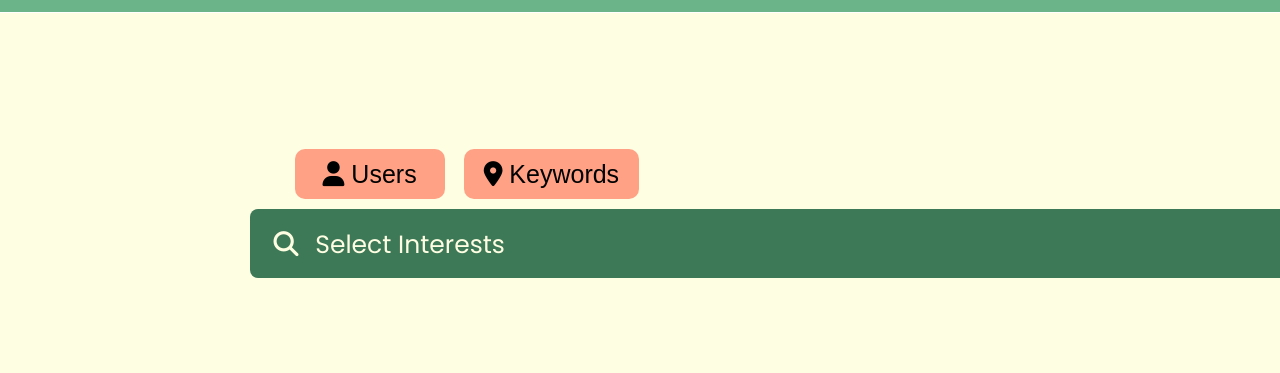
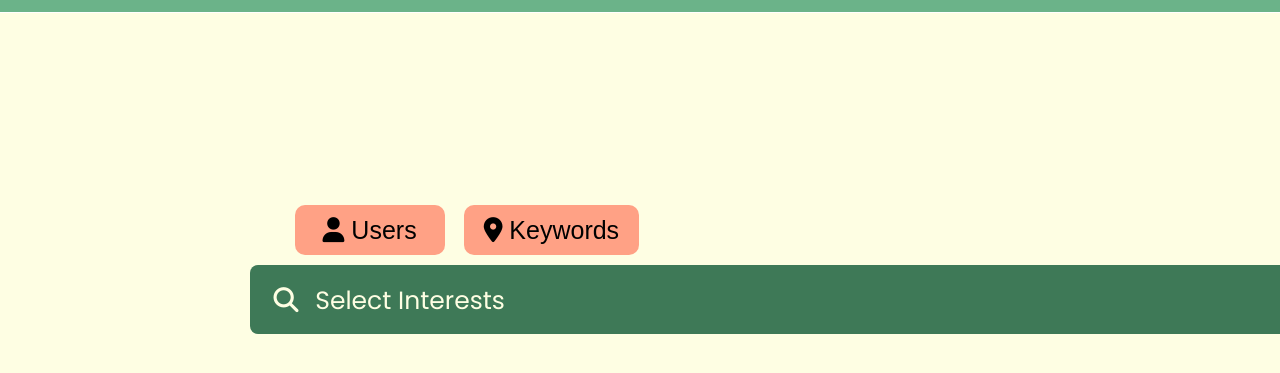
Before and after one commit to vhuynh3/Valenteer, a plain HTML site: page search-interest.html in a window 1280 px wide. Shown: the part 83-456 px from the top of the page. Drawn offline with Linux system fonts and the light colour scheme.

Commit message:
fix searchbar postioning

```diff
--- a/search-interest.css
+++ b/search-interest.css
@@ -17,7 +17,7 @@
 
 
   .container {
-    margin-top: 200px;
+    margin-top: 20%;
     margin-left: 17%;
     padding: 32px;
   }
@@ -83,7 +83,6 @@
   .select-box {
     display: flex;
     width: 1150px;
-    height: 500px;
     font-size: 25px;
 
 
```
